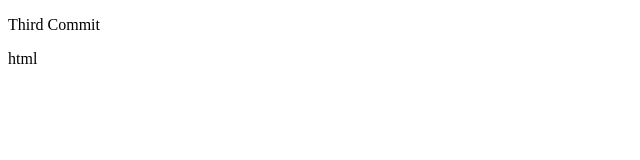
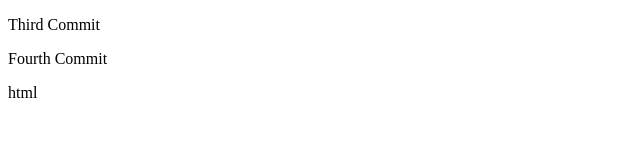
Before and after one commit to eezhal11/mytheme, a plain HTML site: page index.html in a window 1280 px wide. Shown: the whole page, without its empty margins (0-640 px from the left). Drawn offline with Linux system fonts and the light colour scheme.

Commit message:
add another paragraph

```diff
--- a/index.html
+++ b/index.html
@@ -6,5 +6,6 @@
 </head>
 <body>
 	<p>Third Commit</p>
+	<p>Fourth Commit</p>
 </body>
 </html>html
```
